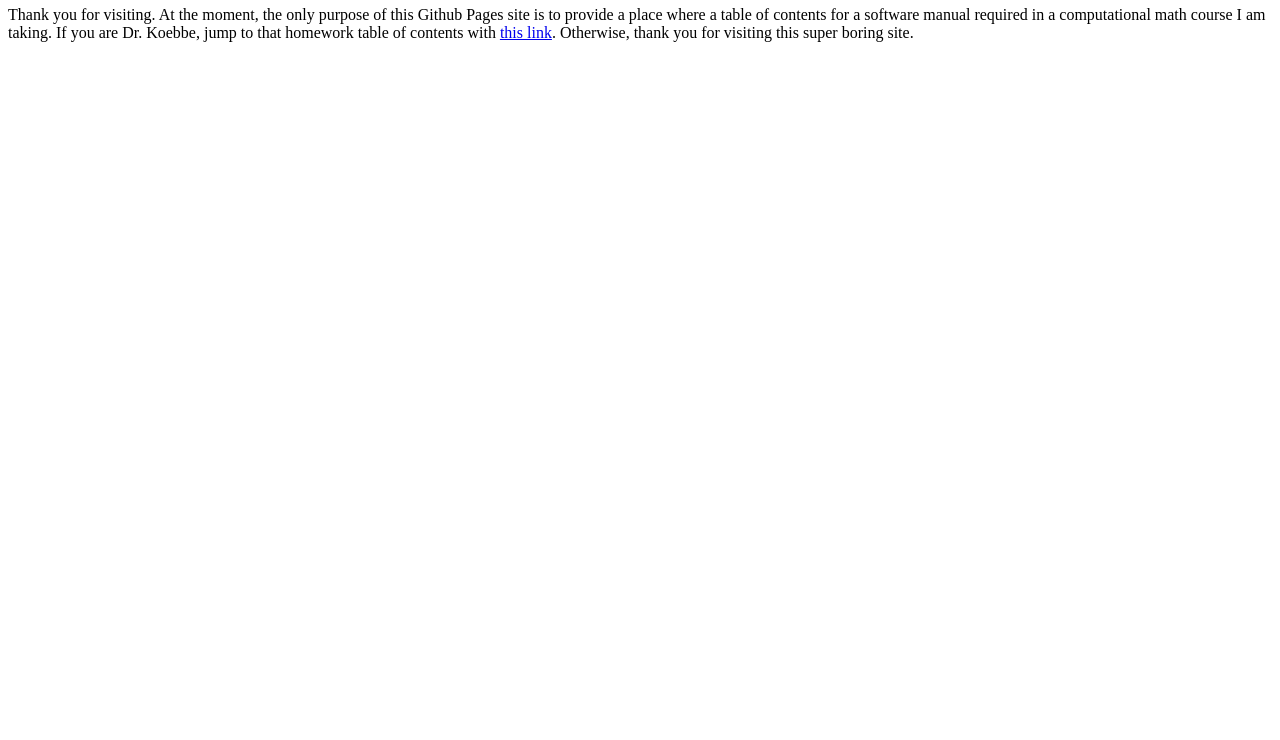
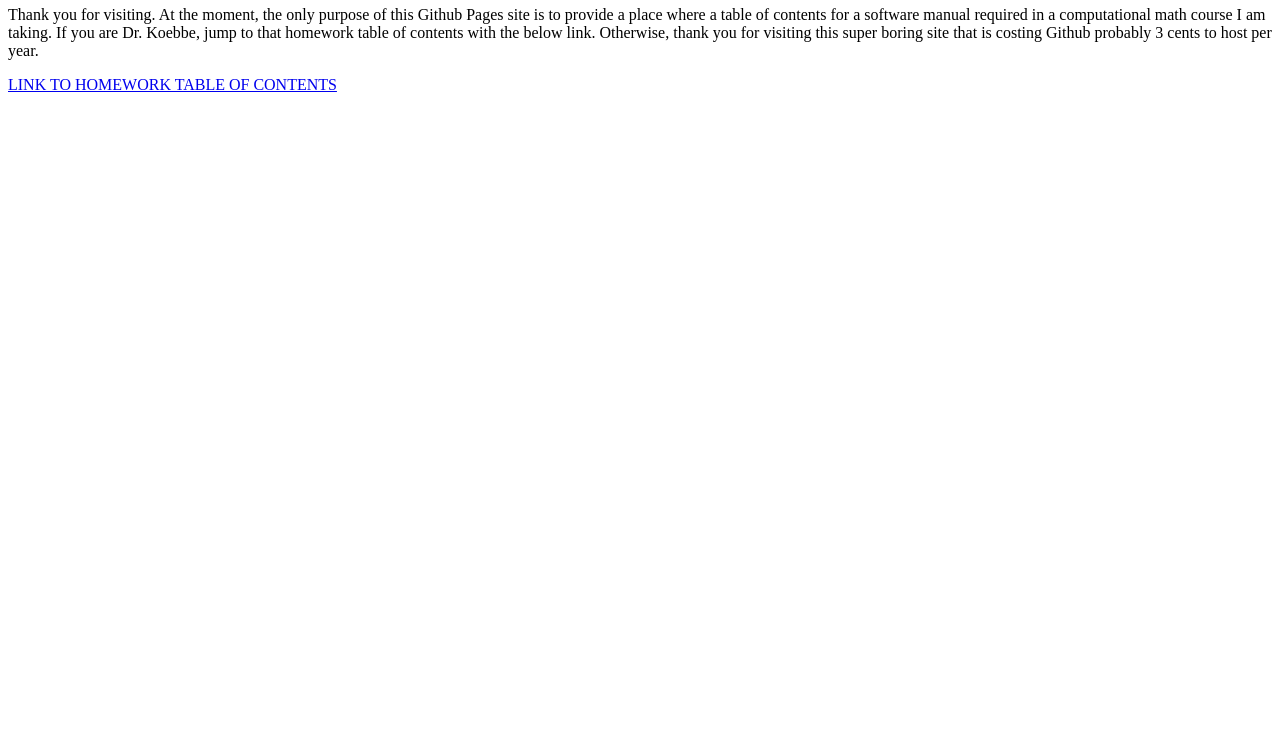
Before and after one commit to ethanancell/ethanancell.github.io, a plain HTML site: page index.html in a window 1280 px wide. Shown: the part 60-800 px from the top of the page. Drawn offline with Linux system fonts and the light colour scheme.

Commit message:
fixed index.html

```diff
--- a/index.html
+++ b/index.html
@@ -1,2 +1,4 @@
 <h1>Ethan Ancell's Github Pages</h1>
-<p>Thank you for visiting. At the moment, the only purpose of this Github Pages site is to provide a place where a table of contents for a software manual required in a computational math course I am taking. If you are Dr. Koebbe, jump to that homework table of contents with <a href="https://ethanancell.github.io/math4610/hw_toc">this link</a>. Otherwise, thank you for visiting this super boring site.</p>
+<p>Thank you for visiting. At the moment, the only purpose of this Github Pages site is to provide a place where a table of contents for a software manual required in a computational math course I am taking. If you are Dr. Koebbe, jump to that homework table of contents with the below link. Otherwise, thank you for visiting this super boring site that is costing Github probably 3 cents to host per year.</p>
+
+<p><a href="https://ethanancell.github.io/math4610/hw_toc">LINK TO HOMEWORK TABLE OF CONTENTS</a></p>
```
